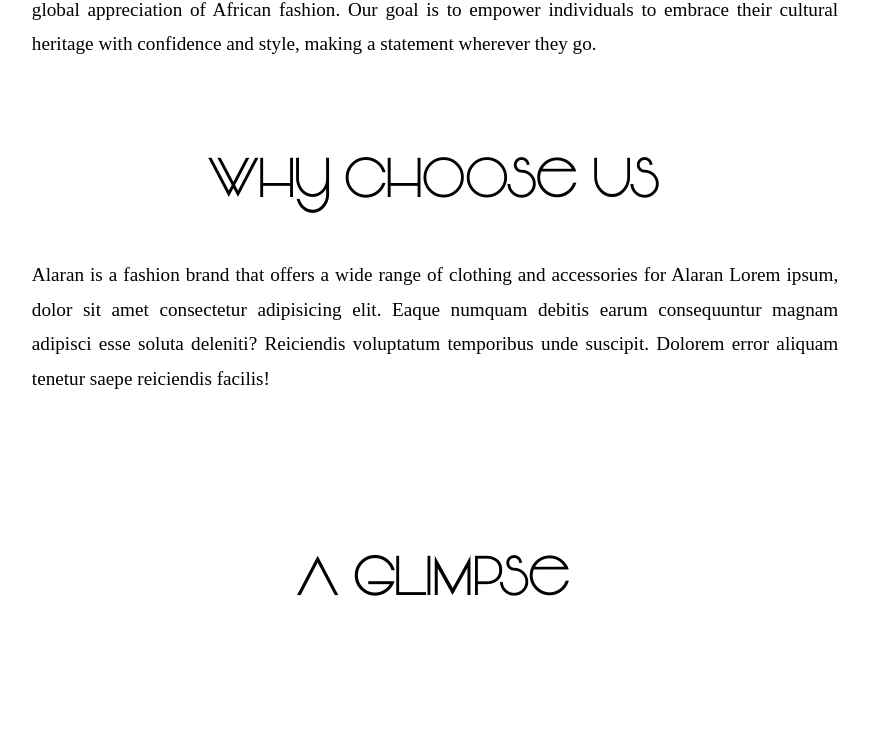
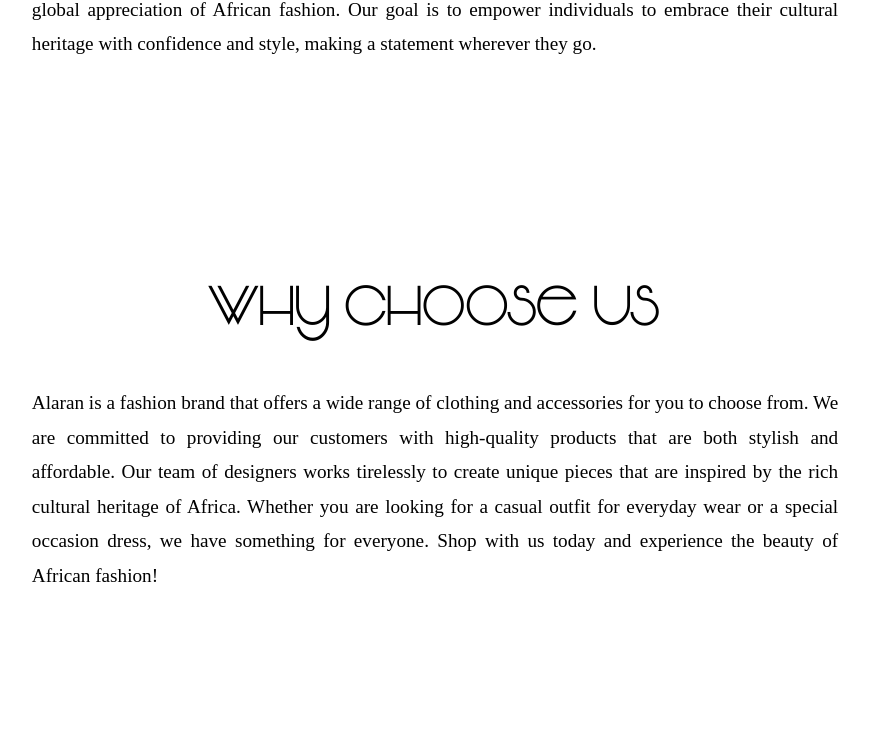
Before and after one commit to mrauthentik/Encanto, a React (Vite) app in the folder alaran/: page / in a window 1280 px wide. Shown: the part 1240-1990 px from the top of the page, without its empty margins (205-1075 px from the left). Built offline with nearby package versions, Linux system fonts and the light colour scheme; a web font is replaced by a local one.

Commit message:
Add WhyChooseUs component and integrate it into App; update About component for improved content display

```diff
--- a/alaran/src/App.jsx
+++ b/alaran/src/App.jsx
@@ -1,6 +1,7 @@
 import './App.css'
 import './font.css'
 import About from './components/About'
+import WhyChooseUs from './components/WhyChooseUs'
 import Card from './components/Card'
 import Female from './components/Female'
 import Landing from './components/Landing'
@@ -12,11 +13,19 @@
 
 
 function App() {
+  const choose = 'Alaran is a fashion brand that offers a wide range of clothing and accessories for you to choose from. We are committed to providing our customers with high-quality products that are both stylish and affordable. Our team of designers works tirelessly to create unique pieces that are inspired by the rich cultural heritage of Africa. Whether you are looking for a casual outfit for everyday wear or a special occasion dress, we have something for everyone. Shop with us today and experience the beauty of African fashion! ';
+  const chooseText = 'Alaran is a fashion brand that offers a wide range of clothing and accessories for you to choose from...';
+  const secondAboutText = 'Explore the world of African fashion, where tradition meets modernity to create timeless pieces.';
    return (
     <div>
       <NavBar />
       <Landing />
       <About />
+      <WhyChooseUs
+        text={choose}
+        chooseText={chooseText}
+        secondAboutText={secondAboutText}
+        />
       <Card />
       <Unisex />
       <Female />
--- a/alaran/src/components/About.jsx
+++ b/alaran/src/components/About.jsx
@@ -1,14 +1,15 @@
 import  { useRef } from 'react';
+// import PropTypes from 'prop-types';
 import { motion, useInView } from 'framer-motion';
 
 const About = () => {
   // Refs for each section
   const aboutRef = useRef(null);
-  const whyChooseUsRef = useRef(null);
+  // const whyChooseUsRef = useRef(null);
 
   // InView Hooks for triggering animations
   const isAboutInView = useInView(aboutRef, { once: true, margin: '0px 0px -100px 0px' });
-  const isWhyChooseUsInView = useInView(whyChooseUsRef, { once: true, margin: '0px 0px -100px 0px' });
+  // const isWhyChooseUsInView = useInView(whyChooseUsRef, { once: true, margin: '0px 0px -100px 0px' });
 
   return (
     <section className="about-section">
@@ -30,24 +31,28 @@
       </motion.div>
 
       {/* Why Choose Us Section */}
-      <motion.div
+      {/* <motion.div
         ref={whyChooseUsRef}
         initial={{ opacity: 0, y: 50 }}
         animate={isWhyChooseUsInView ? { opacity: 1, y: 0 } : { opacity: 0, y: 50 }}
         transition={{ duration: 0.8, ease: 'easeOut', delay: 0.2 }}
       >
-        <h2 className="why-choose-us">Why Choose Us</h2>
+        <h2 className="why-choose-us">Why Choose Us Now</h2>
         <main>
           <p>
-            Alaran is a fashion brand that offers a wide range of clothing and accessories for
-            Alaran Lorem ipsum, dolor sit amet consectetur adipisicing elit. Eaque numquam debitis
-            earum consequuntur magnam adipisci esse soluta deleniti? Reiciendis voluptatum temporibus
-            unde suscipit. Dolorem error aliquam tenetur saepe reiciendis facilis!
+
+              {chooseText} <br />
+               {secondAboutText}
           </p>
         </main>
-      </motion.div>
+      </motion.div> */}
     </section>
   );
 };
+// About.propTypes = {
+//   chooseText: PropTypes.string,
+//   secondAboutText: PropTypes.string
+// };
+
 
 export default About;
--- a/alaran/src/components/AboutPage.jsx
+++ b/alaran/src/components/AboutPage.jsx
@@ -3,13 +3,13 @@
 import Landing from './Landing'
 import About from './About'
 
-const AboutPage = () => {
+const AboutPage = ({text}) => {
   return (
     <div>
       <NavBar />
       <Landing />
         <About />
-      <h1>Welcome to About us Page</h1>
+      <h1>Welcome to About us Page {text}</h1>
     </div>
   )
 }
--- /dev/null
+++ b/alaran/src/components/WhyChooseUs.jsx
@@ -0,0 +1,33 @@
+import  { useRef } from 'react';
+import { motion, useInView } from 'framer-motion';
+
+const WhyChooseUs = (props) => {
+  // Refs for each section
+  const aboutRef = useRef(null);
+  const whyChooseUsRef = useRef(null);
+
+  // InView Hooks for triggering animations
+  const isWhyChooseUsInView = useInView(whyChooseUsRef, { once: true, margin: '0px 0px -100px 0px' });
+
+  return (
+    <section className="about-section">
+
+      {/* Why Choose Us Section */}
+      <motion.div
+        ref={whyChooseUsRef}
+        initial={{ opacity: 0, y: 50 }}
+        animate={isWhyChooseUsInView ? { opacity: 1, y: 0 } : { opacity: 0, y: 50 }}
+        transition={{ duration: 0.8, ease: 'easeOut', delay: 0.2 }}
+      >
+        <h2 className="why-choose-us">Why Choose Us</h2>
+        <main>
+          <p>
+              {props.text} <br />
+          </p>
+        </main>
+      </motion.div>
+    </section>
+  );
+};
+
+export default WhyChooseUs;
```
